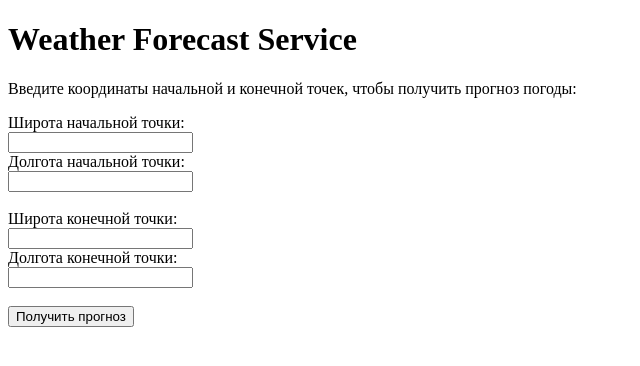
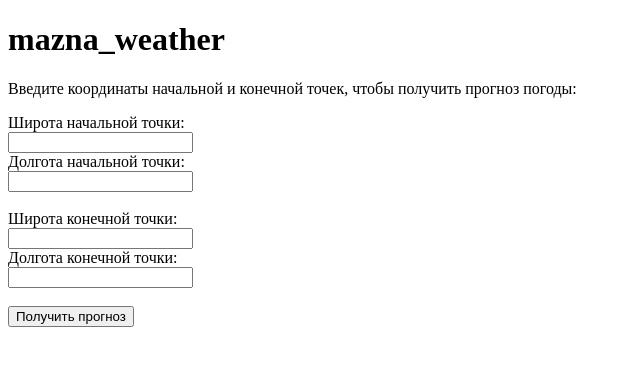
Before and after one commit to AlexeiVerizhnikov/Python_project_2, a Flask app: page / in a window 1280 px wide. Shown: the top 366 px of the page, without its empty margins (0-640 px from the left). Run offline with Flask 3, Linux system fonts and the light colour scheme.

Commit message:
index.html

```diff
--- a/templates/index.html
+++ b/templates/index.html
@@ -8,7 +8,7 @@
     <title>mazna_weather</title>
 </head>
 <body>
-<h1>Weather Forecast Service</h1>
+<h1>mazna_weather</h1>
 <p>Введите координаты начальной и конечной точек, чтобы получить прогноз погоды:</p>
 <form action="/weather" method="POST">
     <label for="lat_st">Широта начальной точки:</label><br>
```
